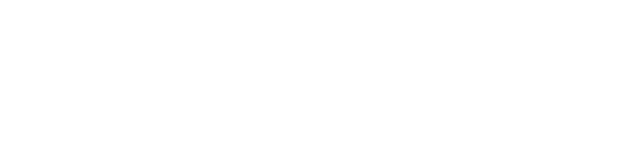
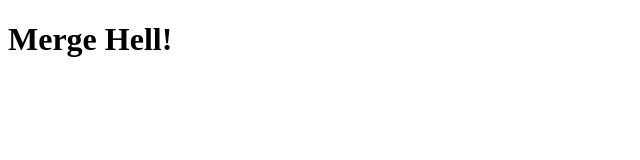
Before and after one commit to DyonGeorgopoulos/Merge-hell, a plain HTML site: page index.html in a window 1280 px wide. Shown: the whole page, without its empty margins (0-640 px from the left). Drawn offline with Linux system fonts and the light colour scheme.

Commit message:
Merge Hell h1 added

```diff
--- a/index.html
+++ b/index.html
@@ -4,9 +4,10 @@
     <meta charset="UTF-8">
     <meta name="viewport" content="width=device-width, initial-scale=1.0">
     <meta http-equiv="X-UA-Compatible" content="ie=edge">
-    <title>Document</title>
+    <title>Merge-hell</title>
 </head>
 <body>
+    <h1>Merge Hell!</h1>
 
 </body>
 <script src="script.js"></script>
```
